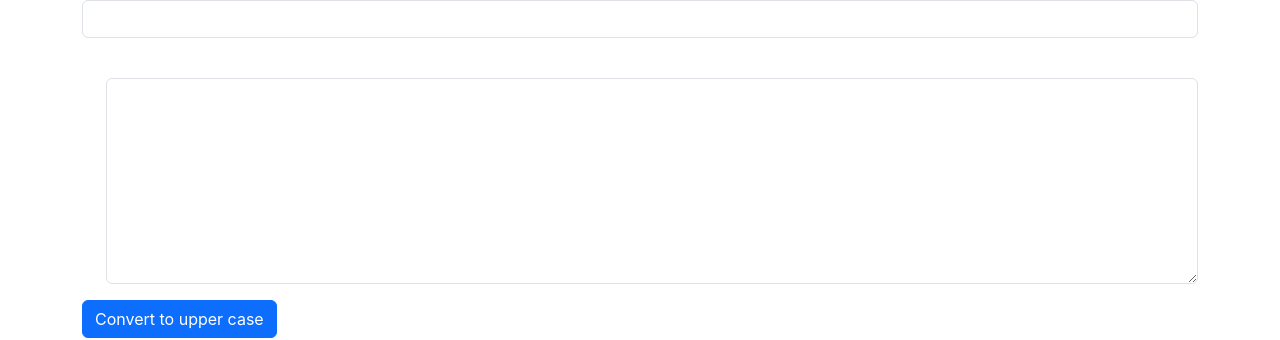
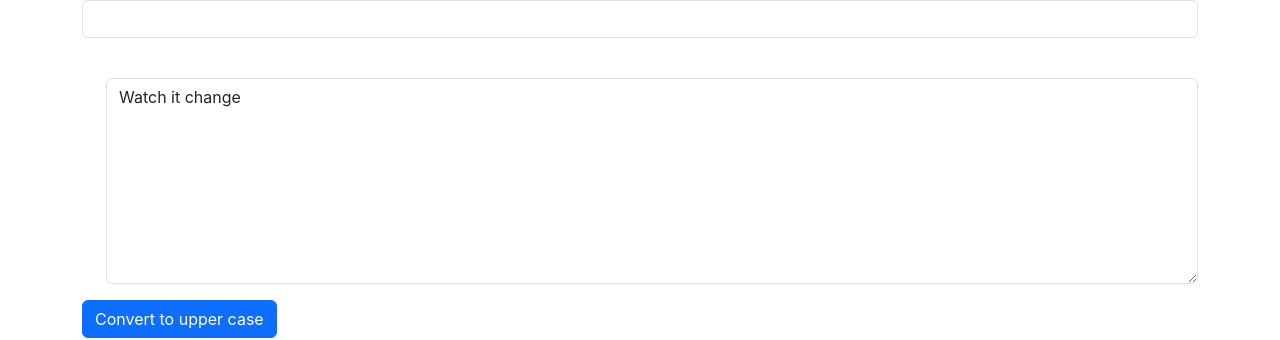
Before and after one commit to Faizan-Ashraf7/React-Projects, a React (Create React App) app in the folder textutils/: page / in a window 1280 px wide. Shown: the part 271-611 px from the top of the page. Built offline with nearby package versions, Linux system fonts and the light colour scheme.

Commit message:
FIxed bug

```diff
--- a/textutils/src/components/TextForm.js
+++ b/textutils/src/components/TextForm.js
@@ -10,7 +10,7 @@ export default function TextForm(props) {
   // console.log(text.toUpperCase())
   console.log(`On change`);
   };
-  const [text,setText]=useState("");
+  const [text,setText]=useState("Watch it change");
   // text=`new text`; //wrong way
   // setText(`new text`); // correct way
   return (
```
